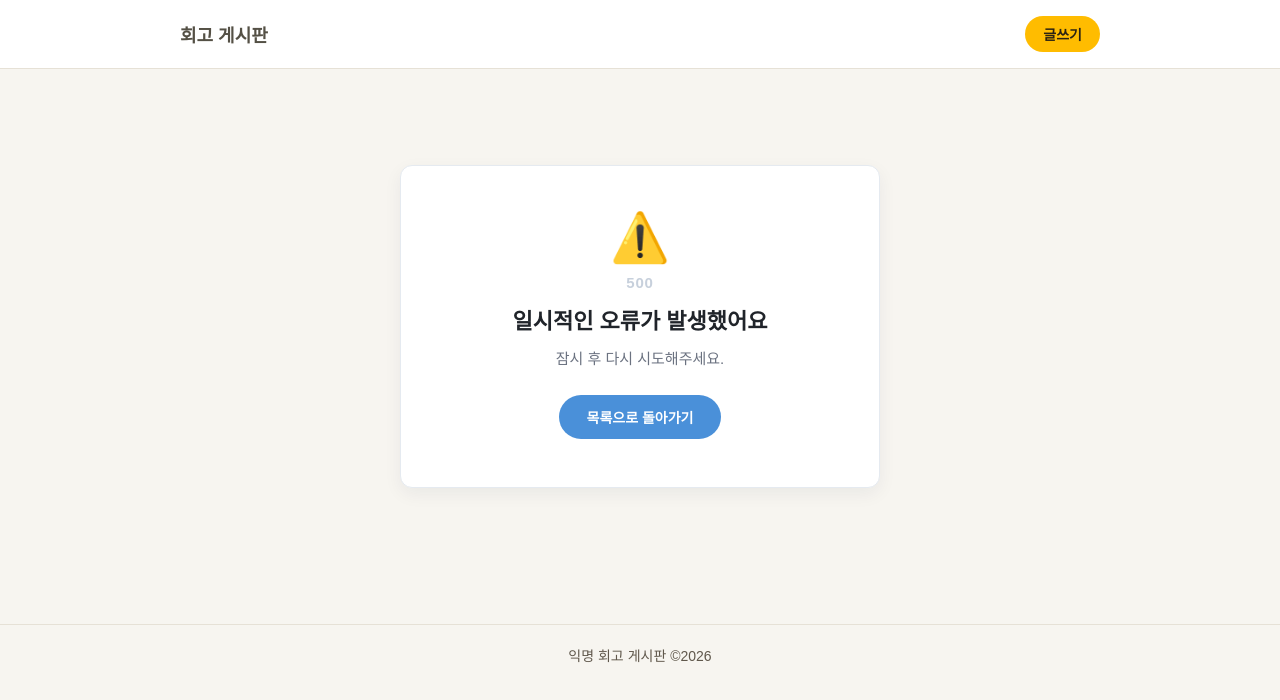
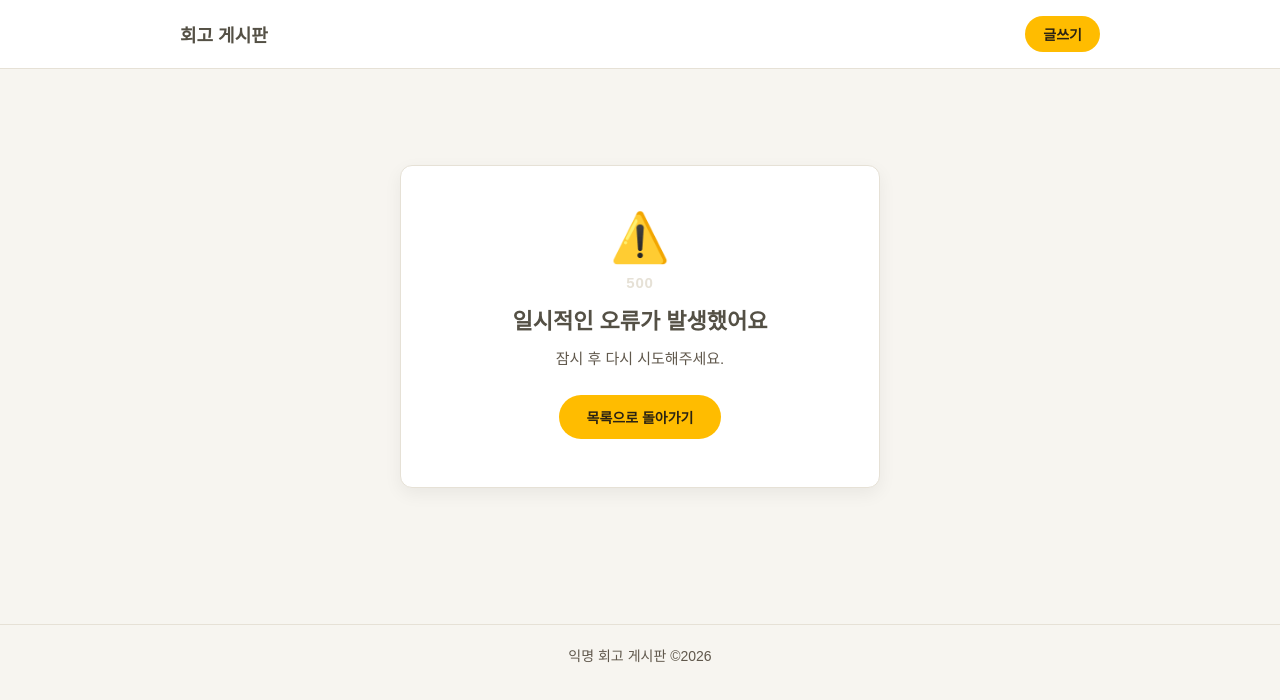
Before and after one commit to SongMin21/KB_24_mini_project_5, a Vue app in the folder frontend/thinking/: page /error in a window 1280 px wide. Shown: the top 700 px of the page. Built offline with nearby package versions, Linux system fonts and the light colour scheme.

Commit message:
style: 에러 페이지 색상을 KB 토큰으로 교체

```diff
--- a/frontend/thinking/src/views/ErrorView.vue
+++ b/frontend/thinking/src/views/ErrorView.vue
@@ -72,10 +72,10 @@ const goToList = () => {
   flex-direction: column;
   align-items: center;
   gap: 12px;
-  border: 1px solid #e5eaf0;
+  border: 1px solid var(--color-border);
   border-radius: 12px;
-  background: #fff;
-  box-shadow: 0 6px 18px rgba(20, 37, 63, 0.06);
+  background: var(--color-card);
+  box-shadow: 0 6px 18px rgba(0, 0, 0, 0.06);
   padding: 48px 32px;
   text-align: center;
 }
@@ -88,7 +88,7 @@ const goToList = () => {
 
 .error-status {
   margin: 0;
-  color: #c7d0dc;
+  color: var(--color-border);
   font-size: 15px;
   font-weight: 800;
   letter-spacing: 0.05em;
@@ -96,14 +96,14 @@ const goToList = () => {
 
 .error-title {
   margin: 0;
-  color: #20242a;
+  color: var(--color-text-primary);
   font-size: 22px;
   font-weight: 800;
 }
 
 .error-description {
   margin: 0;
-  color: #6b7280;
+  color: var(--color-text-secondary);
   font-size: 15px;
   line-height: 1.6;
 }
@@ -113,14 +113,14 @@ const goToList = () => {
   border: none;
   border-radius: 999px;
   padding: 12px 28px;
-  background: #4a90d9;
-  color: #fff;
+  background: var(--color-primary);
+  color: var(--color-on-primary);
   font-size: 14px;
   font-weight: 700;
   transition: background-color 0.15s ease;
 }
 
 .back-button:hover {
-  background-color: #3d7ab8;
+  background-color: var(--color-primary-hover);
 }
 </style>
```
